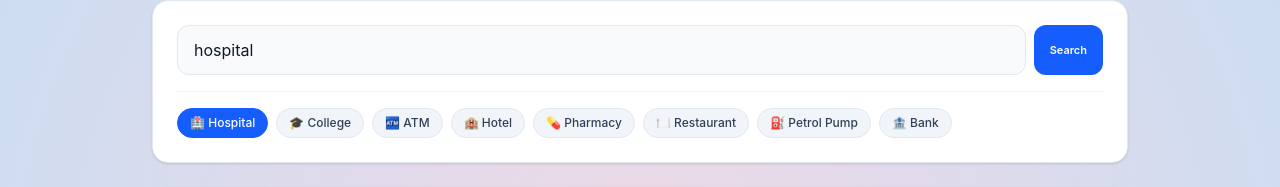
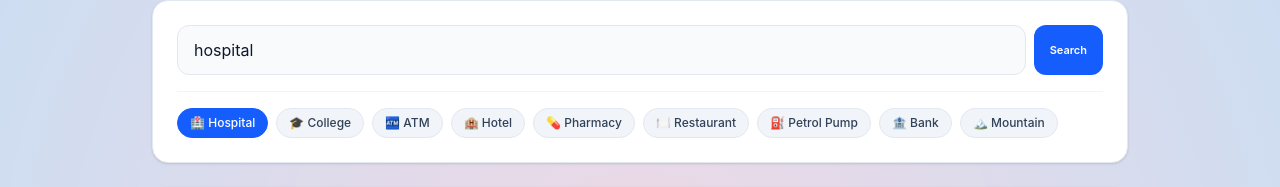
Before and after one commit to RaviYadav761/Disaster-Preparedness-and-Emergency-Information-Resource, a React (Vite) app: page /nearbyplaces in a window 1280 px wide. Shown: the part 269-456 px from the top of the page. Built offline with nearby package versions, Linux system fonts and the light colour scheme; no server answers.

Commit message:
Add mountain to nearby place searches

```diff
--- a/src/components/pages/NearbyPlacesPage.jsx
+++ b/src/components/pages/NearbyPlacesPage.jsx
@@ -23,7 +23,7 @@ const OVERPASS_ENDPOINTS = [
 const QUICK_SEARCHES = [
   ["hospital", "🏥", "Hospital"], ["college", "🎓", "College"], ["ATM", "🏧", "ATM"],
   ["hotel", "🏨", "Hotel"], ["pharmacy", "💊", "Pharmacy"], ["restaurant", "🍽️", "Restaurant"],
-  ["petrol pump", "⛽", "Petrol Pump"], ["bank", "🏦", "Bank"],
+  ["petrol pump", "⛽", "Petrol Pump"], ["bank", "🏦", "Bank"], ["mountain", "🏔️", "Mountain"],
 ];
 const CATEGORY_FILTERS = {
   hospital: ['[amenity~"hospital|clinic|doctors"]', '[healthcare~"hospital|clinic"]'],
@@ -31,6 +31,7 @@ const CATEGORY_FILTERS = {
   atm: ["[amenity=atm]"], hotel: ['[tourism~"hotel|hostel|motel|guest_house|resort"]'],
   pharmacy: ["[amenity=pharmacy]"], restaurant: ['[amenity~"restaurant|cafe|fast_food|food_court"]', "[shop=bakery]"],
   "petrol pump": ["[amenity=fuel]"], bank: ["[amenity=bank]"],
+  mountain: ["[natural=peak]", "[natural=mountain]", "[natural=volcano]", "[mountain_pass=yes]"],
 };
 
 function getCategory(query) {
```
